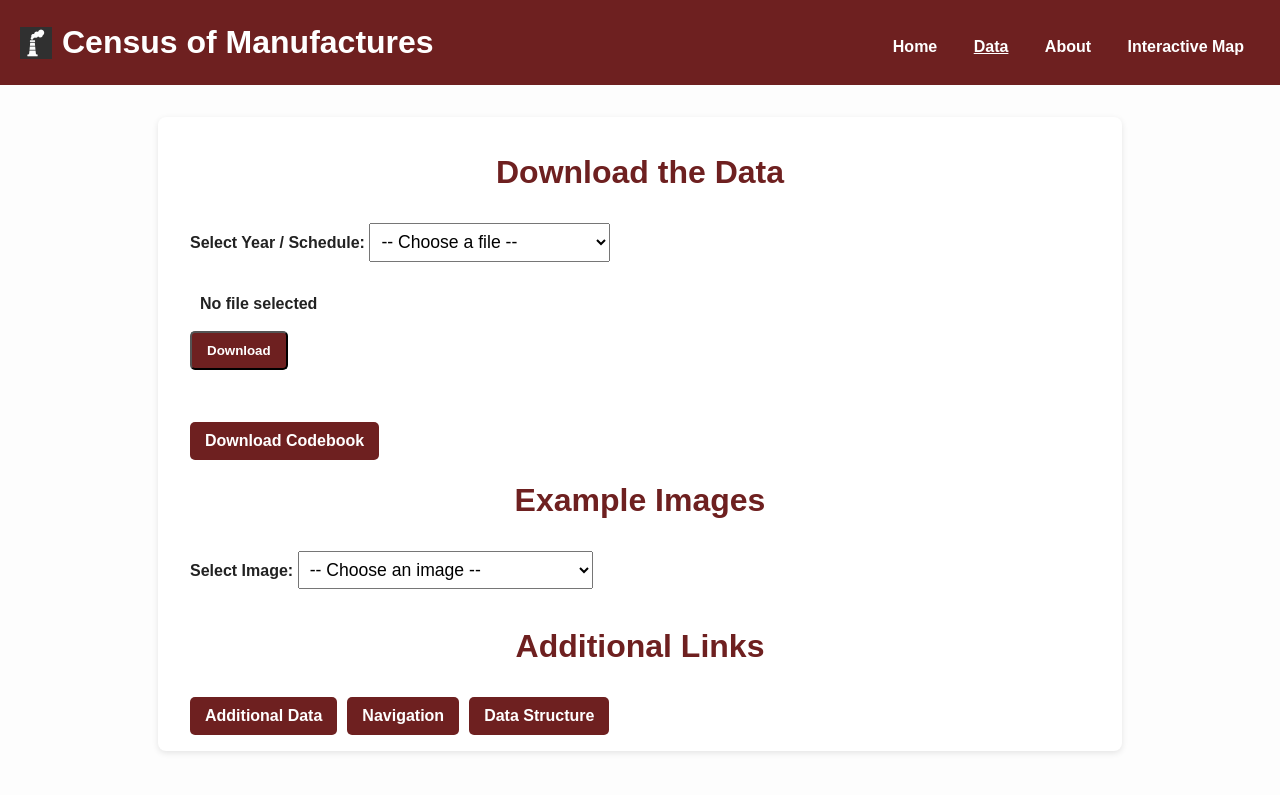
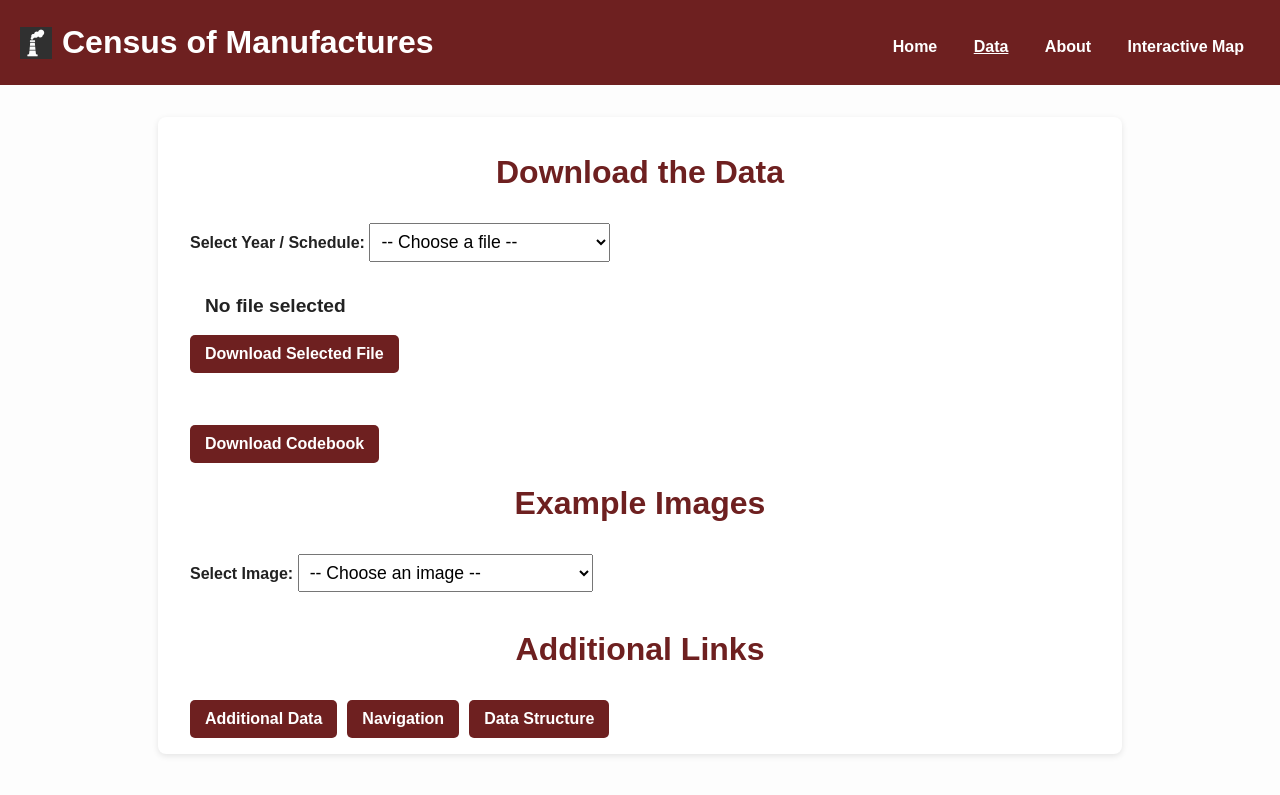
Before and after one commit to allen-otterstrom/CMF_data, a Jekyll site: the page built from get-data.md, in a window 1280 px wide. Shown: the top 795 px of the page. Built offline with Jekyll 4.4.1, drawn with Linux system fonts in a browser that asks for light colours; some of the changed lines change nothing that is shown.

Commit message:
Update get-data.md

```diff
--- a/get-data.md
+++ b/get-data.md
@@ -26,9 +26,10 @@ title: Get the Data
   <option value="1880_special12.csv">1880 Special Schedule 12</option>
 </select>
 
-<span id="selected-file" style="margin-left: 10px; font-weight: bold;">No file selected</span>
+<!-- Selected file name and download button -->
+<span id="selected-file" style="margin-left: 15px; font-weight: bold; font-size: 1.2em;">No file selected</span>
 <br><br>
-<button class="button" onclick="downloadSelectedFile()">Download</button>
+<a id="download-button" class="button" href="#" onclick="downloadSelectedFile()">Download Selected File</a>
 
 <br><br>
 <a class="button" href="codebook.pdf" download>Download Codebook</a>
@@ -108,6 +109,28 @@ function downloadSelectedImage() {
 }
 </script>
 
+<script>
+let selectedFile = "";
+
+function updateSelectedFile(fileUrl) {
+  const dropdown = document.getElementById('data-dropdown');
+  selectedFile = dropdown.value;
+  document.getElementById('selected-file').textContent = selectedFile || "No file selected";
+}
+
+function downloadSelectedFile() {
+  if (!selectedFile) {
+    alert("Please select a file to download.");
+    return;
+  }
+  const link = document.createElement('a');
+  link.href = selectedFile;
+  link.download = selectedFile.split('/').pop();
+  document.body.appendChild(link);
+  link.click();
+  document.body.removeChild(link);
+}
+</script>
 
 <!-- The Modal -->
 <div id="imageModal" class="modal">
```
